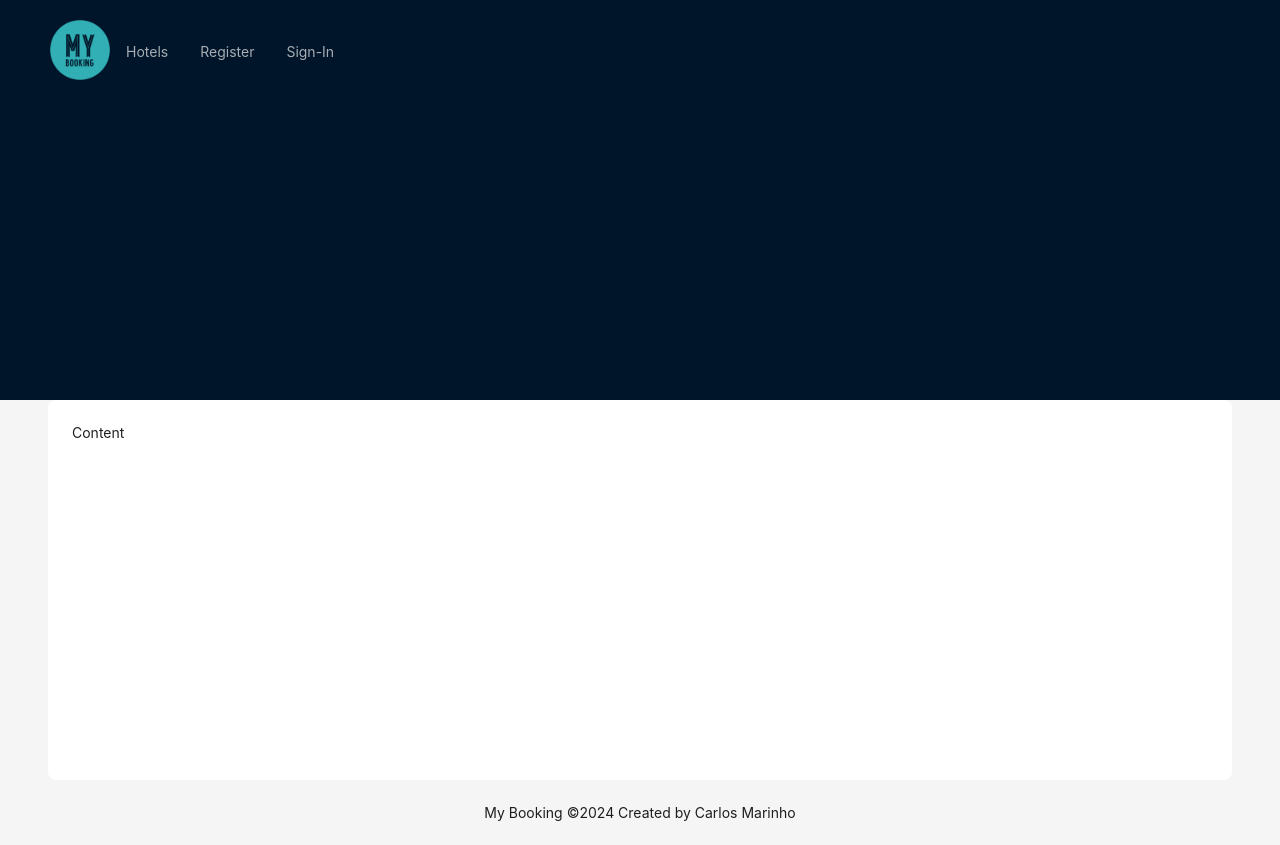
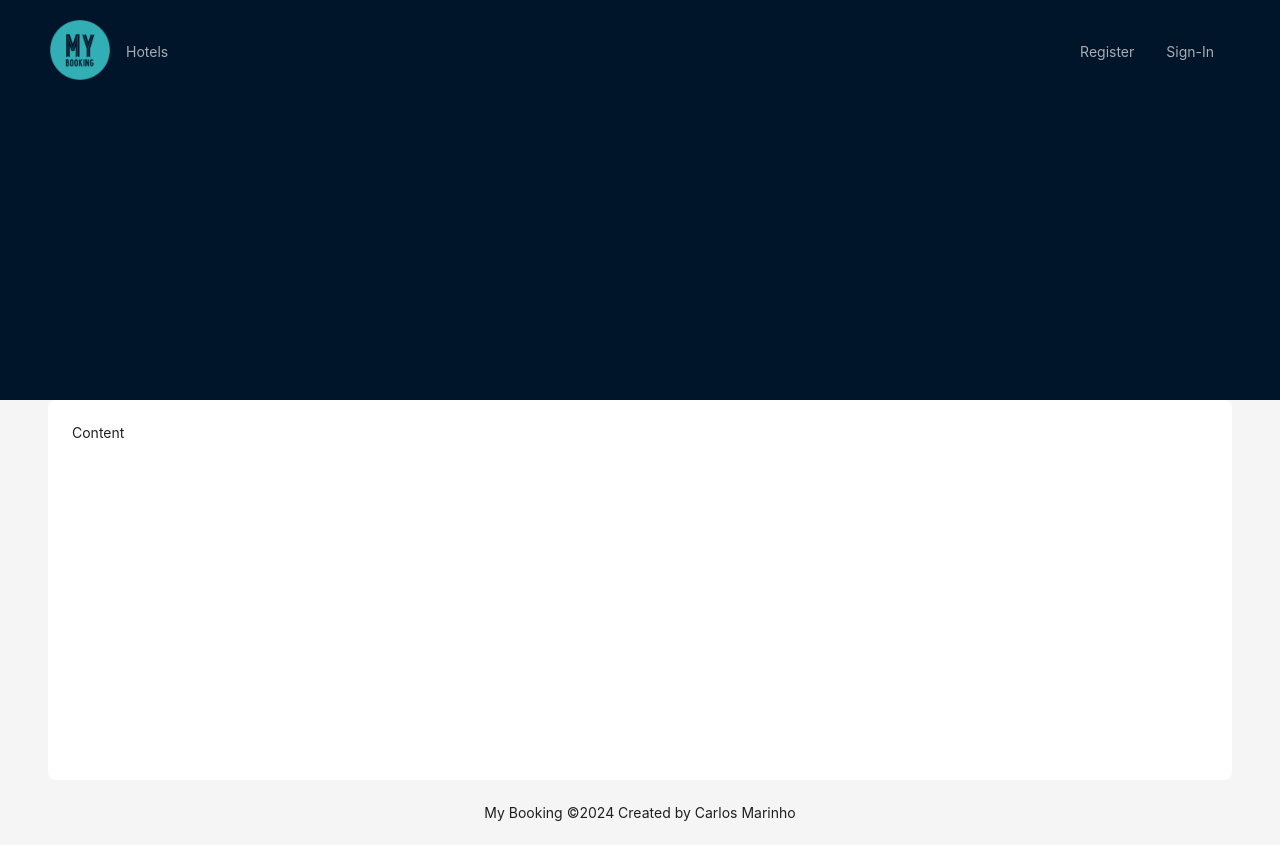
Before and after one commit to carlosmarinho/react-tanstack-booking, a React (Create React App) app: page / in a window 1280 px wide. Built offline with nearby package versions, Linux system fonts and the light colour scheme.

Commit message:
create header and footer components for better organization

```diff
--- a/src/components/booking/create/CreateBooking.tsx
+++ b/src/components/booking/create/CreateBooking.tsx
@@ -85,12 +85,6 @@ const CreateBooking = () => {
       form.resetFields();
     }
   };
-
-  console.log(
-    '\n\n***\n locations: ',
-    locations,
-    '\n***\n',
-  );
 
   return (
     <>
--- /dev/null
+++ b/src/components/common/Footer.tsx
@@ -0,0 +1,14 @@
+import { Layout } from 'antd';
+
+const { Footer: FooterAnt } = Layout;
+
+const Footer = () => {
+  return (
+    <FooterAnt style={{ textAlign: 'center' }}>
+      My Booking ©{new Date().getFullYear()} Created by
+      Carlos Marinho
+    </FooterAnt>
+  );
+};
+
+export default Footer;
--- /dev/null
+++ b/src/components/common/Header.tsx
@@ -0,0 +1,85 @@
+import { Layout, Menu } from 'antd';
+import { Link } from 'react-router-dom';
+import styled from 'styled-components';
+const { Header: HeaderAnt } = Layout;
+
+const StyledHeader = styled(HeaderAnt)`
+  position: sticky;
+  top: 0;
+  zindex: 1;
+  width: 100%;
+  display: flex;
+  alignitems: center;
+  height: 400px;
+  padding-top: 10px;
+`;
+
+const ContainerNav = styled.div`
+  display: flex;
+  width: 100%;
+  height: 60px;
+  margin-top: 10px;
+`;
+
+const ContainerLogo = styled.div`
+  width: 60px;
+  minwidth: 60px;
+  height: 60px;
+`;
+
+const leftItems = [
+  {
+    key: 'hotels',
+    label: <Link to="/hotels">Hotels</Link>,
+  },
+];
+const rightItems = [
+  {
+    key: 'register',
+    label: <Link to="/register">Register</Link>,
+  },
+  {
+    key: 'signin',
+    label: <Link to="/signin">Sign-In</Link>,
+  },
+];
+
+const Header = () => {
+  return (
+    <StyledHeader style={{}}>
+      <ContainerNav>
+        <ContainerLogo className="demo-logo" style={{}}>
+          <img
+            src="/logo-my-booking-2.png"
+            alt="Logo My Booking"
+            width="60"
+          />
+        </ContainerLogo>
+
+        {/**@todo was getting a problem overriding Menu
+            in styled component to remove this inline style
+          */}
+        <Menu
+          theme="dark"
+          mode="horizontal"
+          defaultSelectedKeys={['2']}
+          items={leftItems}
+          style={{ flex: 1, minWidth: 0 }}
+        />
+        <Menu
+          theme="dark"
+          mode="horizontal"
+          defaultSelectedKeys={['2']}
+          items={rightItems}
+          style={{
+            flex: 1,
+            minWidth: 0,
+            justifyContent: 'flex-end',
+          }}
+        />
+      </ContainerNav>
+    </StyledHeader>
+  );
+};
+
+export default Header;
--- a/src/pages/Home.tsx
+++ b/src/pages/Home.tsx
@@ -1,47 +1,7 @@
-// import CreateBooking from '../components/booking/create/CreateBooking';
-// import ListBooking from '../components/booking/list/ListBooking';
-import { Layout, Menu, theme } from 'antd';
-import { Link } from 'react-router-dom';
-import styled from 'styled-components';
-const { Header, Content, Footer } = Layout;
-
-const StyledHeader = styled(Header)`
-  position: sticky;
-  top: 0;
-  zindex: 1;
-  width: 100%;
-  display: flex;
-  alignitems: center;
-  height: 400px;
-  padding-top: 10px;
-`;
-
-const ContainerMenu = styled.div`
-  display: flex;
-  width: 100%;
-  height: 60px;
-  margin-top: 10px;
-`;
-
-// const items = new Array(3).fill(null).map((_, index) => ({
-//   key: String(index + 1),
-//   label: `nav ${index + 1}`,
-// }));
-
-const items = [
-  {
-    key: 'hotels',
-    label: <Link to="/hotels">Hotels</Link>,
-  },
-  {
-    key: 'register',
-    label: <Link to="/register">Register</Link>,
-  },
-  {
-    key: 'signin',
-    label: <Link to="/signin">Sign-In</Link>,
-  },
-];
+import { Layout, theme } from 'antd';
+import Header from '../components/common/Header';
+import Footer from '../components/common/Footer';
+const { Content } = Layout;
 
 const HomePage = () => {
   const {
@@ -50,31 +10,7 @@ const HomePage = () => {
 
   return (
     <Layout>
-      <StyledHeader style={{}}>
-        <ContainerMenu>
-          <div
-            className="demo-logo"
-            style={{
-              width: '60px',
-              minWidth: '60px',
-              height: '60px',
-            }}
-          >
-            <img
-              src="/logo-my-booking-2.png"
-              alt="Logo My Booking"
-              width="60"
-            />
-          </div>
-          <Menu
-            theme="dark"
-            mode="horizontal"
-            defaultSelectedKeys={['2']}
-            items={items}
-            style={{ flex: 1, minWidth: 0 }}
-          />
-        </ContainerMenu>
-      </StyledHeader>
+      <Header />
       <Content style={{ padding: '0 48px' }}>
         <div
           style={{
@@ -87,20 +23,9 @@ const HomePage = () => {
           Content
         </div>
       </Content>
-      <Footer style={{ textAlign: 'center' }}>
-        My Booking ©{new Date().getFullYear()} Created by
-        Carlos Marinho
-      </Footer>
+      <Footer />
     </Layout>
   );
 };
-// return (
-//   <>
-//     <h1>HostFully Booking</h1>
-//     <CreateBooking />
-//     <ListBooking />
-//   </>
-// );
-// };
 
 export default HomePage;
```
Also changed, not shown: 2 other files (tests, documents, lock files or other folders).
